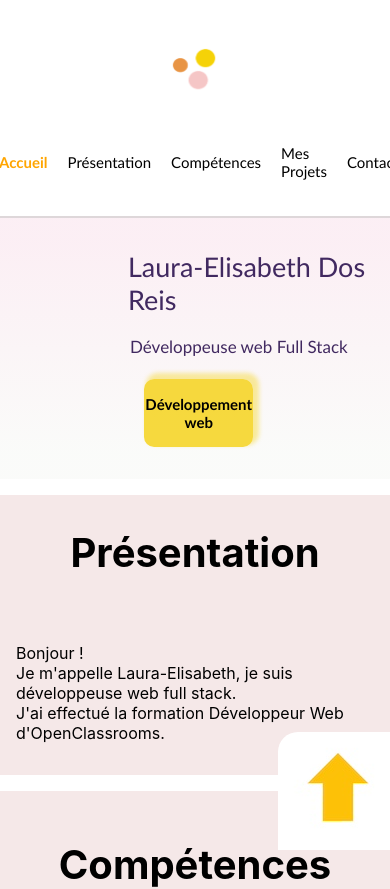
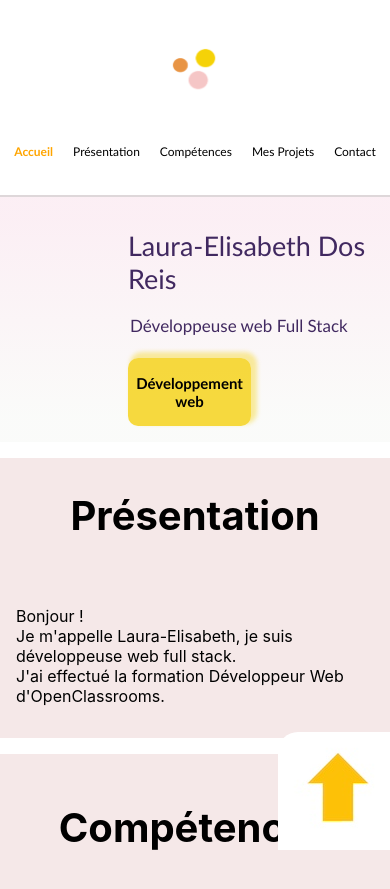
Before and after one commit to Laura-Elisabeth/Projet8_Portfolio, a React (Create React App) app: page / in a window 390 px wide. Shown: the top 889 px of the page. Built offline with nearby package versions, Linux system fonts and the light colour scheme; the HTML template or start-up script is replaced by a standard one.

Commit message:
correction bug

```diff
--- a/package.json
+++ b/package.json
@@ -2,7 +2,7 @@
   "name": "frontend",
   "version": "0.1.0",
   "private": true,
-  "homepage": "https://Laura-Elisabeth.github.io/Projet8_Portfolio_front",
+  "homepage": "https://Laura-Elisabeth.github.io/",
   "proxy": "http://localhost:4200",
   "dependencies": {
     "@testing-library/jest-dom": "^5.17.0",
--- a/src/App.jsx
+++ b/src/App.jsx
@@ -12,8 +12,7 @@ function App() {
       <div>
         <Header/>
         <Routes>
-          <Route path='/Projet8_Portfolio_front' element={<Home/>} />
-          <Route index element={<Home />} />
+          <Route path='/' element={<Home/>} />
         </Routes>
         <Footer />
       </div>
--- a/src/components/Banner/Banner.jsx
+++ b/src/components/Banner/Banner.jsx
@@ -68,24 +68,6 @@ function Banner({picture}) {
                     </div>
                 </div>
             </Modal>
-            <Modal
-            isOpen={modalIsOpen2}
-            onAfterOpen={afterOpenModal}
-            onRequestClose={closeModal2}
-            style={customStyles}
-            contentLabel="Example Modal"
-            >
-                <h2 ref={(_subtitle) => (subtitle = _subtitle)}>Hello</h2>
-                <button onClick={closeModal2}>close</button>
-                <div>I am not a modal</div>
-                <form>
-                    <input />
-                    <button>tab navigation</button>
-                    <button>stays</button>
-                    <button>inside</button>
-                    <button>the modal</button>
-                </form>
-            </Modal>
             <div className={styles.Text}>
                 <h1>Laura-Elisabeth Dos Reis</h1>
                 <p>
@@ -101,13 +83,6 @@ function Banner({picture}) {
                             </p>
                         </div>
                     </button>
-                    <button className={styles.Domaine} onClick={openModal2}>
-                        <div className={styles.SysButton}>
-                            <p>
-                                Administration Systèmes, Réseaux et Cybersécurité
-                            </p>
-                        </div>
-                    </button>
                 </div>
             </div>
         </div>
--- a/src/components/Banner/Banner.module.css
+++ b/src/components/Banner/Banner.module.css
@@ -43,9 +43,7 @@
     display: flex;
     flex-direction: row;
     justify-content: space-between;
-    margin: 4rem 8rem 2rem 0rem;
     background: none;
-    gap: 5rem;
 }
 
 
@@ -140,7 +138,7 @@
     .DomaineDiv {
         display: flex;
         flex-direction: row;
-        margin: 1rem;
+        margin-top: 1rem;
         align-items: center;
     }
 
@@ -155,8 +153,6 @@
             justify-content: space-between;
             justify-content: center;
             align-items: center;
-            gap: 2rem;
-            width: 100%;
     }
 
     .DevButton p {
--- a/src/components/Footer/Footer.module.css
+++ b/src/components/Footer/Footer.module.css
@@ -16,12 +16,15 @@
     align-items: center;
 
 }
+
 .MapBlock a {
     color: #796157;
 }
+
 .MapBlock img {
     margin-right: 16px;
 }
+
 .MapLink {
 
 }
--- a/src/components/Header/Header.module.css
+++ b/src/components/Header/Header.module.css
@@ -27,11 +27,11 @@
     align-items: center;
     padding-right: 0;
     justify-content: flex-end;
-    padding-right: 2em;
 }
 
 .Header ul {
     display: flex;
+    padding-left: 0;
 }
 
 .Header ul li {
@@ -96,9 +96,13 @@
         height: 3.5em;
     }
 
+    .Nav {
+        justify-content: center;
+    }
 
     .Header ul li {
-        font-size: 15px;
+        font-size: 12px;
+        flex-direction: column;
     }
 
 }
```
